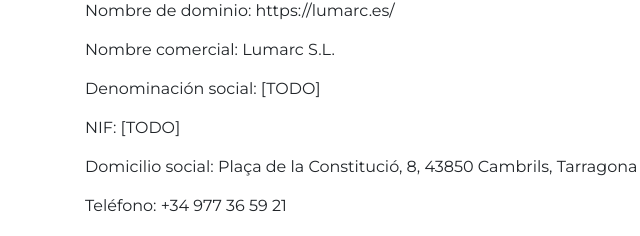
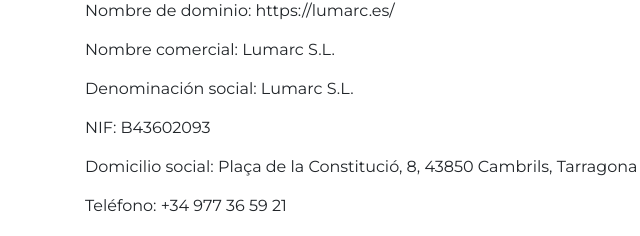
Before and after one commit to calin112/calin112.github.io, a plain HTML site: page AvisoLegal.html in a window 1280 px wide. Shown: the part 540-776 px from the top of the page, 0-640 px from the left. Drawn offline with nearby package versions, Linux system fonts and the light colour scheme.

```diff
--- a/AvisoLegal.html
+++ b/AvisoLegal.html
@@ -59,8 +59,8 @@
           <h5>1. Datos Identificativos</h5>
           <p>Nombre de dominio: https://lumarc.es/</p>
           <p>Nombre comercial: Lumarc S.L.</p>
-          <p>Denominación social: [TODO]</p>
-          <p>NIF: [TODO]</p>
+          <p>Denominación social: Lumarc S.L.</p>
+          <p>NIF: B43602093</p>
           <p>Domicilio social: Plaça de la Constitució, 8, 43850 Cambrils, Tarragona</p>
           <p>Teléfono: +34 977 36 59 21</p>
           <p>e-mail: info@lumarc.es</p>
```
Also changed, not shown: index.html (+4 -1 lines).
